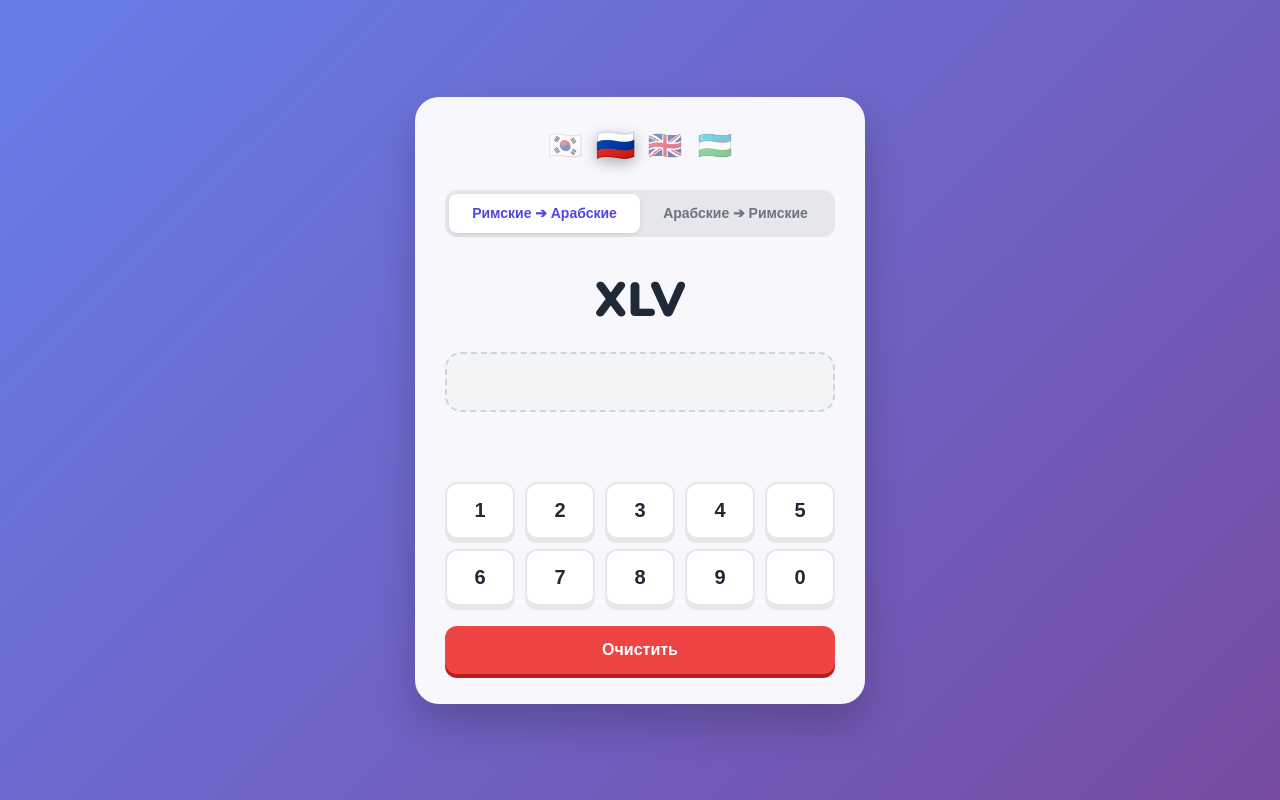
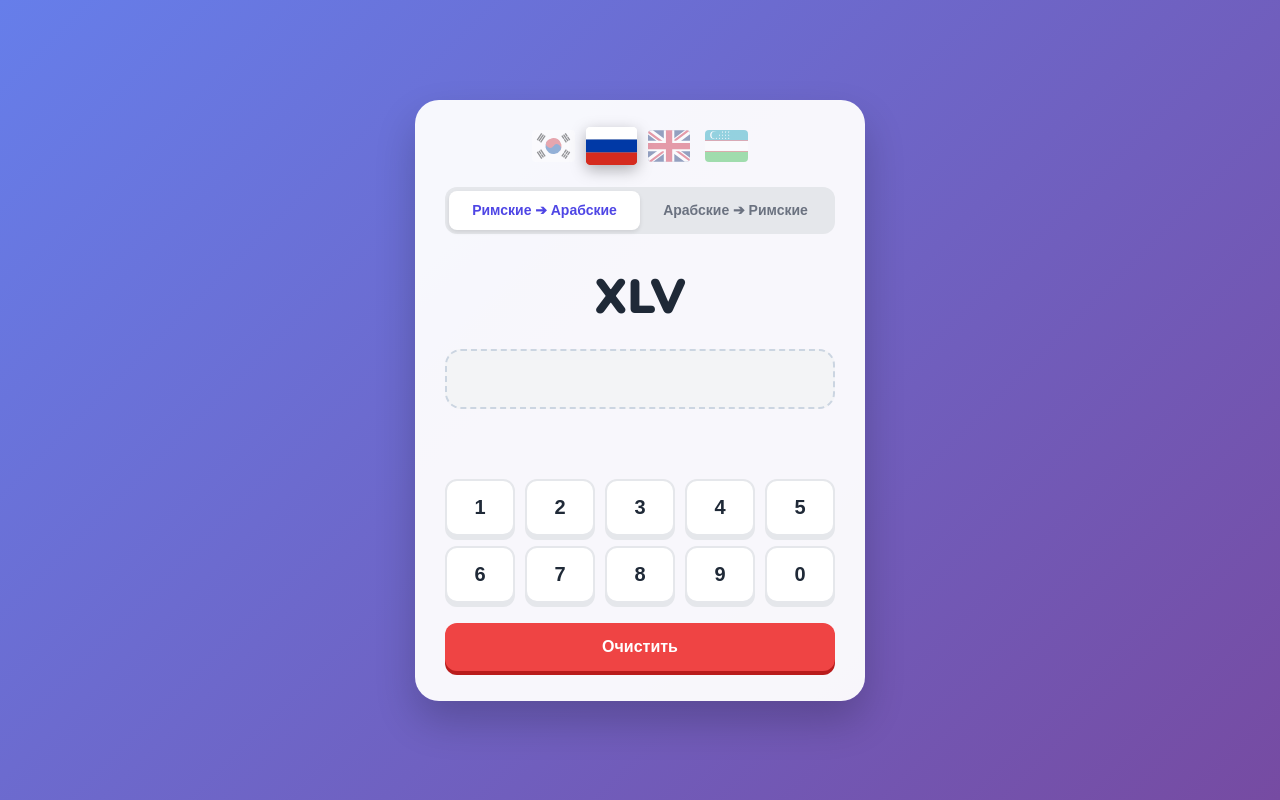
Before and after one commit to uz1024/test, a plain HTML site: page index.html in a window 1280 px wide. Drawn offline with nearby package versions, Linux system fonts and the light colour scheme.

Commit message:
Update index.html

```diff
--- a/index.html
+++ b/index.html
@@ -2,7 +2,10 @@
 <html>
 <head>
   <base target="_top">
+  <!-- Подключение шрифтов и графических флагов -->
   <link href="https://fonts.googleapis.com/css2?family=Nunito:wght@400;700;900&display=swap" rel="stylesheet">
+  <link rel="stylesheet" href="https://cdnjs.cloudflare.com/ajax/libs/flag-icons/7.1.0/css/flag-icons.min.css" />
+
   <style>
     :root {
       --primary: #4F46E5;
@@ -38,7 +41,7 @@
       position: relative;
     }
 
-    /* Языки (Флаги) */
+    /* Языки (Векторные Флаги) */
     .lang-selector {
       display: flex;
       justify-content: center;
@@ -46,13 +49,20 @@
       margin-bottom: 25px;
     }
     .lang-flag {
-      font-size: 28px;
+      font-size: 32px; /* Размер флагов */
       cursor: pointer;
-      transition: transform 0.2s;
-      opacity: 0.5;
+      transition: transform 0.2s, opacity 0.2s;
+      opacity: 0.4;
+      border-radius: 4px;
+      overflow: hidden;
+      line-height: 1;
     }
-    .lang-flag:hover { transform: scale(1.2); }
-    .lang-flag.active { opacity: 1; transform: scale(1.15); filter: drop-shadow(0px 4px 6px rgba(0,0,0,0.3)); }
+    .lang-flag:hover { transform: scale(1.15); opacity: 0.8; }
+    .lang-flag.active {
+      opacity: 1;
+      transform: scale(1.2);
+      filter: drop-shadow(0px 4px 6px rgba(0,0,0,0.3));
+    }
 
     /* Выбор режима */
     .mode-selector {
@@ -168,12 +178,20 @@
 <body>
 
 <div class="app-container">
-  <!-- Выбор языка -->
+  <!-- Выбор языка (теперь использует графические флаги) -->
   <div class="lang-selector">
-    <div class="lang-flag" onclick="setLang('ko')" id="flag-ko" title="한국어">🇰🇷</div>
-    <div class="lang-flag active" onclick="setLang('ru')" id="flag-ru" title="Русский">🇷🇺</div>
-    <div class="lang-flag" onclick="setLang('en')" id="flag-en" title="English">🇬🇧</div>
-    <div class="lang-flag" onclick="setLang('uz')" id="flag-uz" title="O'zbek">🇺🇿</div>
+    <div class="lang-flag" onclick="setLang('ko')" id="flag-ko" title="한국어">
+      <span class="fi fi-kr"></span>
+    </div>
+    <div class="lang-flag active" onclick="setLang('ru')" id="flag-ru" title="Русский">
+      <span class="fi fi-ru"></span>
+    </div>
+    <div class="lang-flag" onclick="setLang('en')" id="flag-en" title="English">
+      <span class="fi fi-gb"></span>
+    </div>
+    <div class="lang-flag" onclick="setLang('uz')" id="flag-uz" title="O'zbek">
+      <span class="fi fi-uz"></span>
+    </div>
   </div>
 
   <!-- Выбор режима -->
@@ -210,19 +228,17 @@
 
   // --- Состояние приложения ---
   let currentLang = 'ru';
-  let currentMode = 'R2A'; // R2A (Roman to Arabic) или A2R (Arabic to Roman)
+  let currentMode = 'R2A';
   let targetArabic = 0;
   let targetRoman = "";
   let userInput = "";
   let isSolved = false;
 
-  // --- Инициализация ---
   document.addEventListener("DOMContentLoaded", () => {
     updateTranslations();
     generateNewPuzzle();
   });
 
-  // --- Логика перевода чисел ---
   function convertArabicToRoman(num) {
     const lookup = {M:1000, CM:900, D:500, CD:400, C:100, XC:90, L:50, XL:40, X:10, IX:9, V:5, IV:4, I:1};
     let roman = '';
@@ -235,7 +251,6 @@
     return roman;
   }
 
-  // --- Генерация паззла ---
   function generateNewPuzzle() {
     isSolved = false;
     userInput = "";
@@ -244,8 +259,6 @@
     document.getElementById('btn-next').style.display = 'none';
     document.getElementById('btn-clear').style.display = 'block';
 
-    // Генерируем случайное число от 1 до 399
-    // (ограничил 399 для удобства игры, можно увеличить до 3999)
     targetArabic = Math.floor(Math.random() * 399) + 1;
     targetRoman = convertArabicToRoman(targetArabic);
 
@@ -255,7 +268,6 @@
     updateInputDisplay();
   }
 
-  // --- Отрисовка клавиатуры ---
   function renderKeyboard() {
     const container = document.getElementById('keyboard-container');
     container.innerHTML = '';
@@ -287,11 +299,8 @@
     container.appendChild(kb);
   }
 
-  // --- Обработка ввода ---
   function pressKey(char) {
     if (isSolved) return;
-
-    // Запрет нуля первым символом в арабском режиме
     if (currentMode === 'R2A' && userInput === "" && char === '0') return;
 
     userInput += char;
@@ -309,7 +318,6 @@
     document.getElementById('input-display').innerText = userInput;
   }
 
-  // --- Проверка правильности ---
   function checkAnswer() {
     const correctAnswer = currentMode === 'R2A' ? targetArabic.toString() : targetRoman;
 
@@ -319,11 +327,9 @@
       document.getElementById('status-msg').innerText = i18n[currentLang].correct;
       document.getElementById('status-msg').style.color = 'var(--success)';
 
-      // Показываем кнопку "Следующее"
       document.getElementById('btn-clear').style.display = 'none';
       document.getElementById('btn-next').style.display = 'block';
     }
-    // Если введено больше символов чем нужно - подсвечиваем ошибку
     else if (userInput.length >= correctAnswer.length && userInput !== correctAnswer) {
       document.getElementById('input-display').style.borderColor = 'var(--error)';
       setTimeout(() => {
@@ -332,7 +338,6 @@
     }
   }
 
-  // --- Управление UI (Языки и Режимы) ---
   function setLang(lang) {
     currentLang = lang;
     document.querySelectorAll('.lang-flag').forEach(el => el.classList.remove('active'));
```
